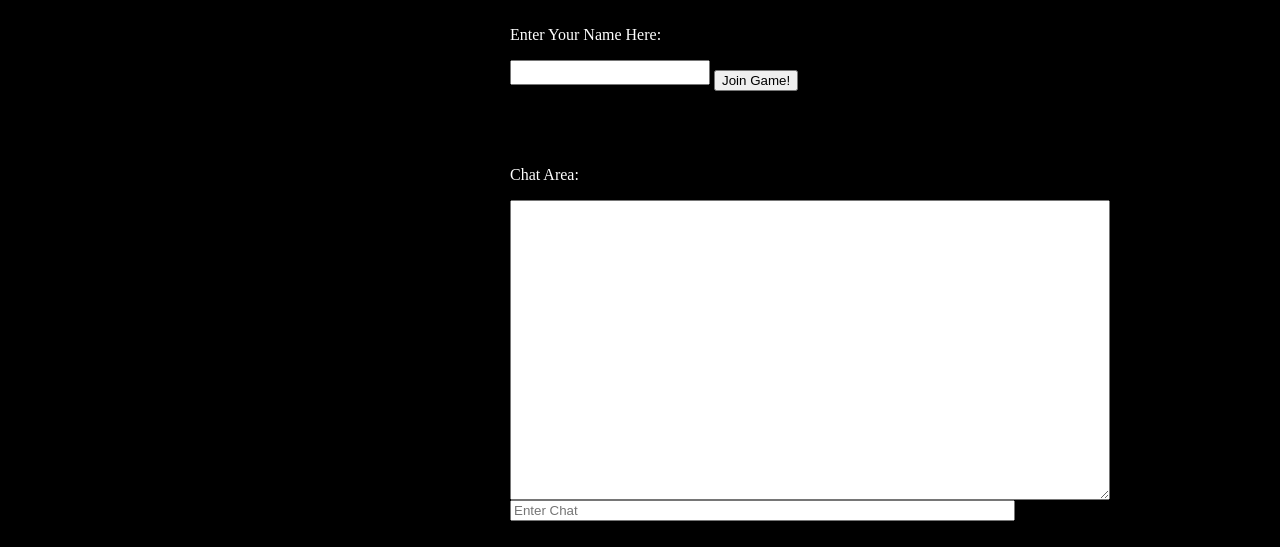
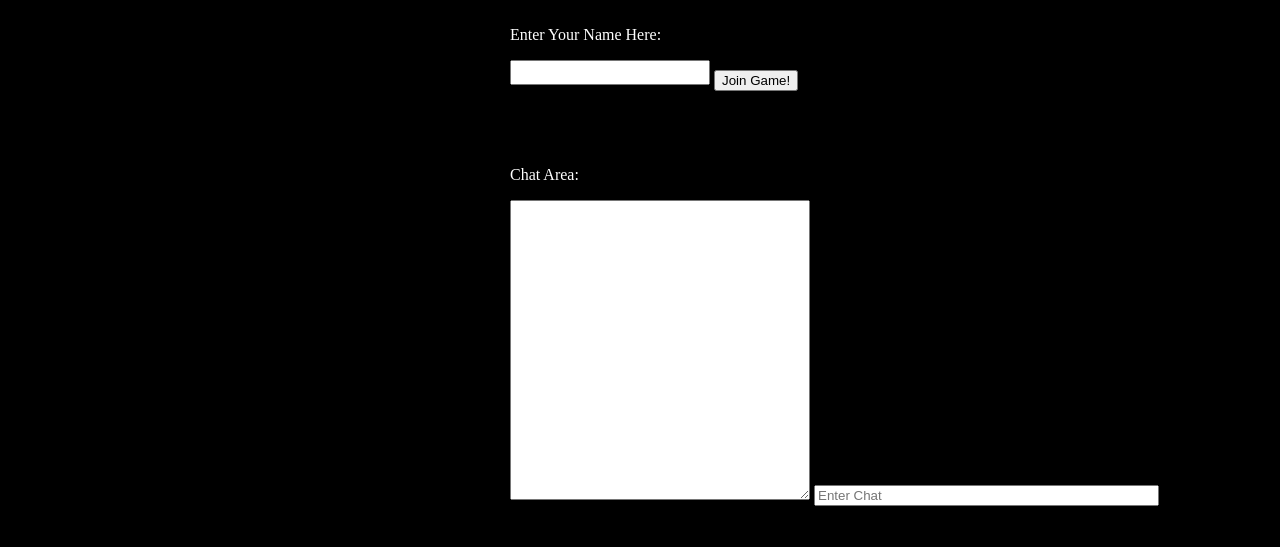
Before and after one commit to cvalentin/shoot2kill, a plain HTML site: page client/client.html in a window 1280 px wide. Shown: the top 547 px of the page. Drawn offline with nearby package versions, Linux system fonts and the light colour scheme; no server answers.

Commit message:
Smaller chat area

```diff
--- a/client/client.html
+++ b/client/client.html
@@ -15,8 +15,8 @@
 
 		<div id="chat_area" style="position:absolute;top:150px;left:510px;" width="300" height="500">
 			<p style="color:white" id="chat_info">Chat Area:</p>
-			<textarea style="width:600px;height:300px;" width="50" height="50" id="chat_output" readonly></textarea>
-			<input type="text" size="60" placeholder="Enter Chat" id="enter_chat" value=""/>
+			<textarea style="width:300px;height:300px;" width="50" height="50" id="chat_output" readonly></textarea>
+			<input type="text" size="40" placeholder="Enter Chat" id="enter_chat" value=""/>
 		</div>
 
 		<div id="score_area" style="background-color:white;position:absolute;top:550px;left:10px;" width="500" height="300">
```
